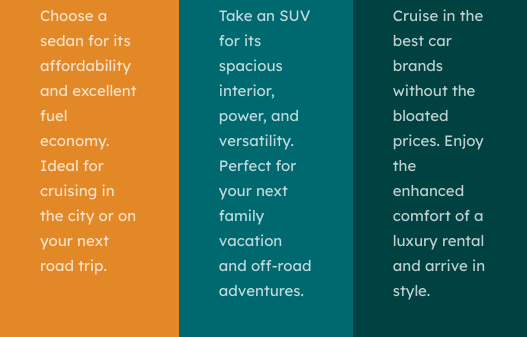
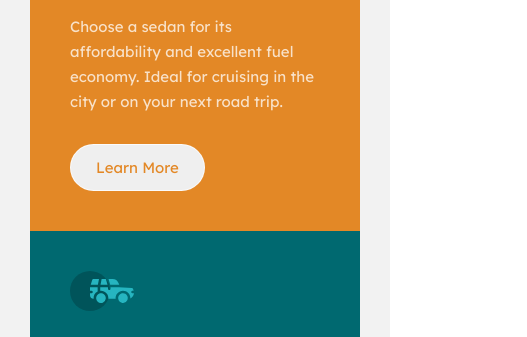
Before and after one commit to nik-ves/3-column-preview-card-component, a website: page index.html in a window 390 px wide. Shown: the part 276-613 px from the top of the page, 527 px wide, since content can reach past the window. Drawn offline with Linux system fonts and the light colour scheme.

Commit message:
Added media queries

```diff
--- a/sass/_header.scss
+++ b/sass/_header.scss
@@ -3,6 +3,10 @@
     display: flex;
     align-items: center;
     background-color: $color-very-light-gray;
+
+    @media only screen and (max-width: 745px) {
+        padding: 10em 3em;
+    }
 
     &__icon {
         margin-bottom: 3rem;
@@ -13,6 +17,10 @@
         border-radius: 10px;
         overflow: hidden;
         perspective: 1px;
+
+        @media only screen and (max-width: 745px) {
+            flex-direction: column;
+        }
     }
 
     &__box {
--- a/sass/_typography.scss
+++ b/sass/_typography.scss
@@ -23,6 +23,11 @@
     margin-top: 4rem;
     cursor: pointer;
 
+    @media only screen and (max-width: 745px) {
+        flex-direction: column;
+        margin-top: 0;
+    }
+
     &:hover {
         background-color: transparent;
         border: 1px solid black;
```
Also changed, not shown: css/style.css.
